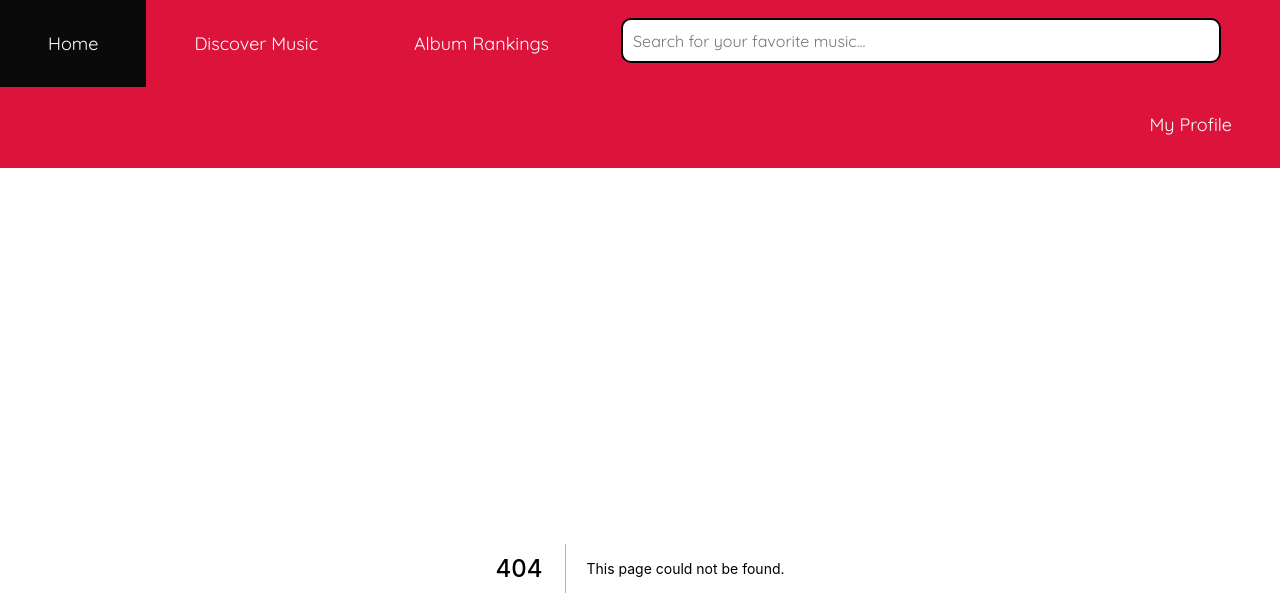
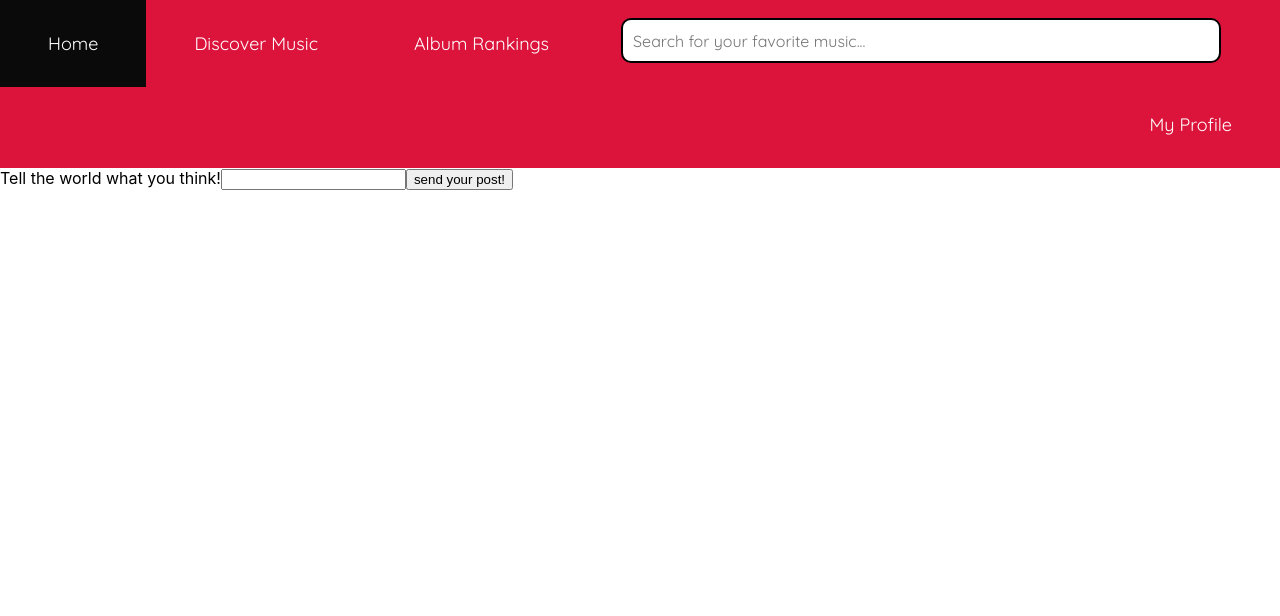
Before and after one commit to meepospammer/sound-of-eggert, a Next.js app: page /components/submitPost/submitPost in a window 1280 px wide. Before the commit this address had no page. Shown: the top 616 px of the page. Built offline with nearby package versions, Linux system fonts and the light colour scheme.

Commit message:
initial form component and api endpoint

```diff
--- /dev/null
+++ b/pages/api/submitPost.js
@@ -0,0 +1,6 @@
+
+export default function handler(req, res) {
+    res.status(200).json({post: 'great job great post!' })
+    /// **Todo** change this function to talk to our mongodb database and create new post
+
+  }
--- /dev/null
+++ b/pages/components/submitPost/submitPost.js
@@ -0,0 +1,31 @@
+import React from 'react';
+
+///this react component will handle the collection of user data and saving to backend
+export default function submitPost() {
+
+     /// **Todo** this function will talk to our backend and save a post in our database
+     const formHandler = async event => {
+        event.preventDefault()
+
+        const res = await fetch('/api/submitPost', {
+            body: JSON.stringify({
+              name: event.target.name.value
+            }),
+            headers: {
+              'Content-Type': 'application/json'
+            },
+            method: 'POST'
+          })
+        }
+
+     return (
+         /// html form in jsx that retreives user input
+         <form onSubmit={formHandler}>
+         <label htmlFor="post">Tell the world what you think!</label>
+         <input id="post" name="post" type="text" autoComplete="post" required />
+         <button type="submit">send your post! </button>
+         </form>
+
+     )
+
+}
--- a/pages/tracklists/[id].js
+++ b/pages/tracklists/[id].js
@@ -1,6 +1,7 @@
 import Head from 'next/head';
 import { useRouter } from 'next/router'
 import Commentsection from '../components/commentsection/commentsection.js';
+import SubmitPost from '../components/submitPost/submitPost.js';
 
 export default function Tracklists({ tracklist }) {
     const router = useRouter();
@@ -19,6 +20,7 @@ export default function Tracklists({ tracklist }) {
         <h2>See some Reviews here:</h2>
         <ul>
             <Commentsection/>
+            <SubmitPost/>
         </ul>
     </>)
 }
```
